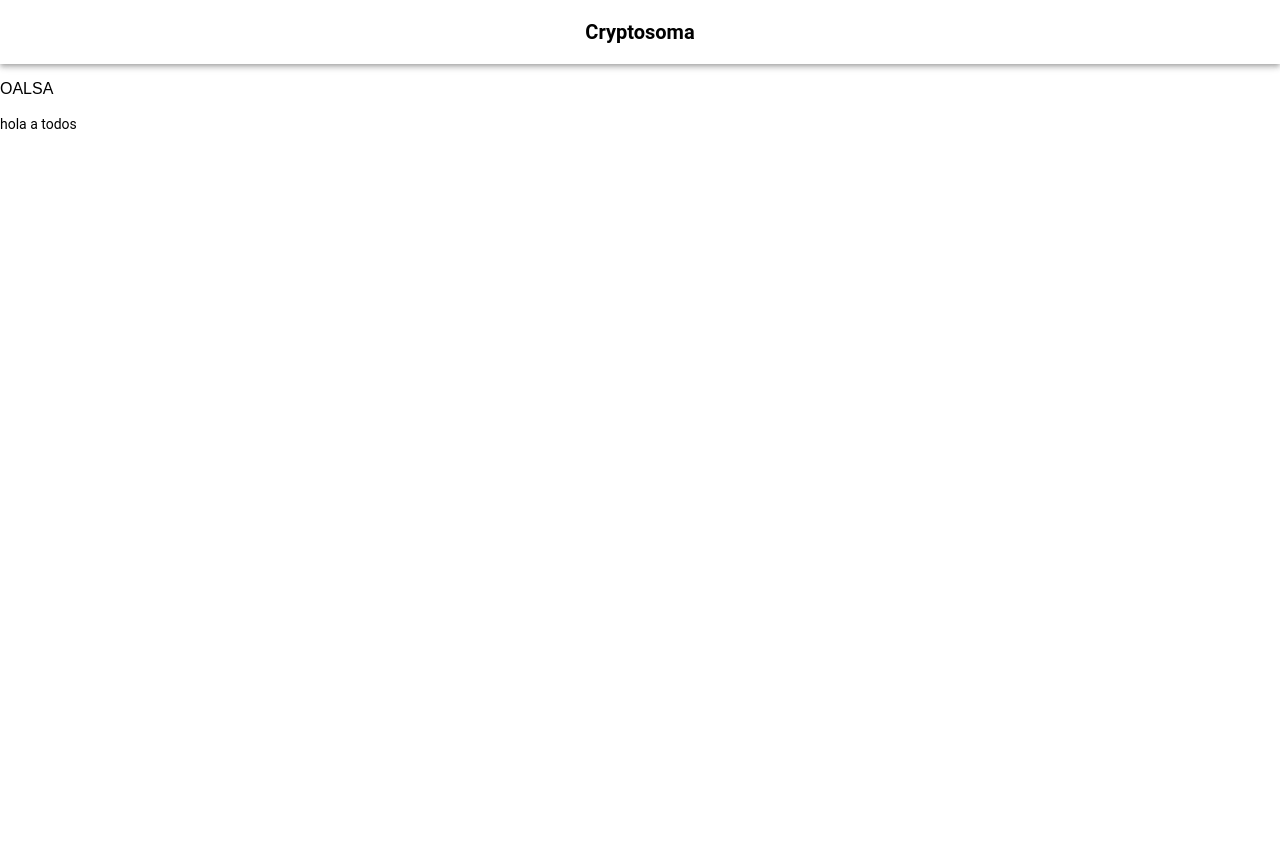
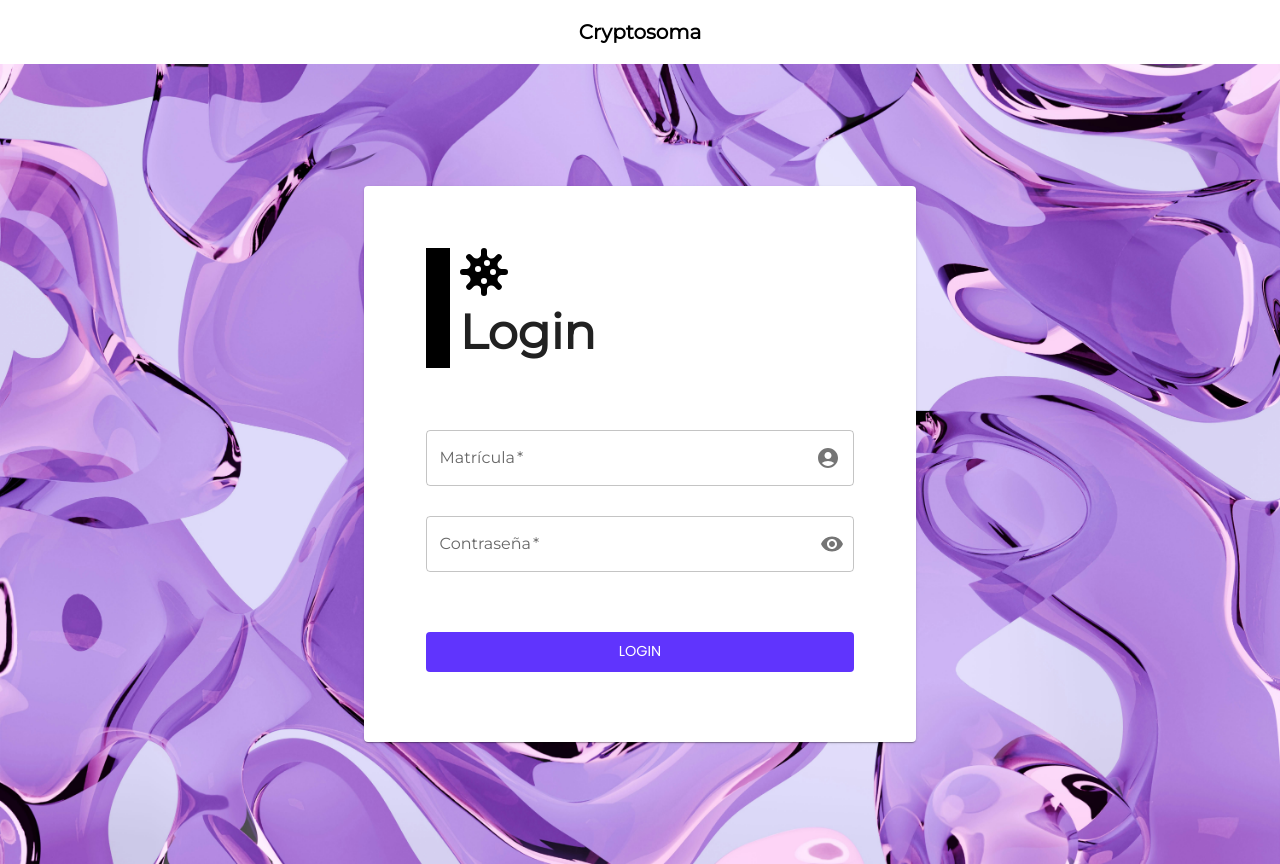
Before and after one commit to Aom29/medical-prescriptions-crypto-client, a React (Vite) app in the folder medical-prescriptions-crypto-client/: page /login in a window 1280 px wide. Before the commit the page ends 800 px from the top, so only its background shows below. Built offline with nearby package versions, Linux system fonts and the light colour scheme; some icons are missing.

Commit message:
login terminado

```diff
--- a/medical-prescriptions-crypto-client/package.json
+++ b/medical-prescriptions-crypto-client/package.json
@@ -12,6 +12,8 @@
   "dependencies": {
     "@emotion/react": "^11.14.0",
     "@emotion/styled": "^11.14.0",
+    "@fontsource/montserrat": "^5.2.6",
+    "@fontsource/poppins": "^5.2.6",
     "@mui/icons-material": "^7.1.1",
     "@mui/material": "^7.1.1",
     "react": "^19.1.0",
--- /dev/null
+++ b/medical-prescriptions-crypto-client/src/components/ButtonsMod.jsx
@@ -0,0 +1,69 @@
+import ThemeMaterialUI from '../components/ThemeMaterialUI';
+import { ThemeProvider } from '@mui/material/styles';
+import Button from '@mui/material/Button';
+import { Typography } from '@mui/material';
+
+// variant: principal-->Rosa, secundario-->Blanco
+// textCont: texto del boton
+// clickEvent: funcion que se ejecuta al hacer click (ej: () => alert('Boton presionado'))
+// width: ancho del boton (auto por defecto)
+// height: alto del boton (auto por defecto)
+// margin: margen del boton (auto por defecto)
+
+/* ejemplo de uso:
+  <ButtonsMod
+    variant='principal'
+    textCont='Eliminar'
+    width='auto'
+    height='9rem'
+    clickEvent={funcionAEjecutar}
+    startIcon={<DeleteIcon />}
+    type='submit'
+  />
+*/
+
+function ButtonsMod({ variant, textCont, clickEvent, width, height, startIcon, type }) {
+  // condicion para el color del boton
+  const buttonStyle = variant === 'principal' ? {
+    backgroundColor: '#6034FD',
+    color: '#FFFFFF',
+    width: width,
+    height: height,
+    '&:hover': {
+      backgroundColor: '#4224B0',
+      transition: '0.4s',
+    }
+  } : {
+    backgroundColor: '#FFFFFF',
+    color: '#6034FD',
+    width: width,
+    height: height,
+    '&:hover': {
+      backgroundColor: '#6034FD',
+      color: '#FFFFFF',
+      borderColor: '#FFFFFF',
+      transition: '0.4s',
+    }
+  }
+
+  return (
+    <ThemeProvider theme={ThemeMaterialUI}>
+      {/* Boton principal */}
+      <Button
+        variant='outlined'
+        startIcon={startIcon}
+        sx={buttonStyle}
+        onClick={clickEvent}
+        type={type}
+      >
+        <Typography fontFamily='Poppins' sx={{fontSize: '0.9rem'}}>
+          {textCont}
+        </Typography>
+
+      </Button>
+
+    </ThemeProvider>
+  )
+}
+
+export default ButtonsMod
--- a/medical-prescriptions-crypto-client/src/components/ThemeMaterialUI.js
+++ b/medical-prescriptions-crypto-client/src/components/ThemeMaterialUI.js
@@ -1,4 +1,6 @@
 import { createTheme } from '@mui/material/styles';
+import '@fontsource/poppins';
+import '@fontsource/montserrat';
 
 const ThemeMaterialUI = createTheme({
   palette: {
--- /dev/null
+++ b/medical-prescriptions-crypto-client/src/css/login/login.css
@@ -0,0 +1,24 @@
+.login-div {
+  background-color: black;
+  width: 3vh;
+  height: auto;
+  margin-right: 10px;
+}
+
+.login-logo-div {
+  display: flex;
+  justify-content: flex-start;
+}
+
+.login-logo {
+  width: auto;
+  height: 3rem;
+}
+
+.login-matricula-div {
+  margin-bottom: 30px;
+  width: 100%;
+  display: flex;
+  justify-content: center;
+  align-items: center;
+}
--- a/medical-prescriptions-crypto-client/src/main.css
+++ b/medical-prescriptions-crypto-client/src/main.css
@@ -1,11 +1,11 @@
 body {
   margin: 0;
-  font-family: 'Poppins', sans-serif;
+  font-family: 'Montserrat', sans-serif;
   -webkit-font-smoothing: antialiased;
   -moz-osx-font-smoothing: grayscale;
 }
 
 code {
-  font-family: source-code-pro, Menlo, Monaco, Consolas, 'Courier New',
+  font-family: 'Montserrat', 'Courier New',
     monospace;
 }
--- a/medical-prescriptions-crypto-client/src/pages/Login.jsx
+++ b/medical-prescriptions-crypto-client/src/pages/Login.jsx
@@ -1,16 +1,115 @@
+import { useState } from 'react';
 import { ThemeProvider } from '@mui/material/styles';
-import { Container, Stack, Box, Typography } from '@mui/material';
+import { Container, Stack, Box, Card, Typography, CardContent, TextField, InputAdornment, IconButton, Button } from '@mui/material';
+import { Visibility, VisibilityOff, AccountCircle } from '@mui/icons-material';
 import ThemeMaterialUI from '../components/ThemeMaterialUI.js';
 import Navbar from '../components/Navbar.jsx';
+import ButtonsMod from '../components/ButtonsMod.jsx';
+
+import '../css/login/login.css';
+import background from '../img/background.jpg';
+import logo from '../img/virus2.svg';
 
 const Login = () => {
-    return (
-        <ThemeProvider theme={ThemeMaterialUI}>
-            <Navbar/>
-            <p>OALSA</p>
-            <Typography variant='body2'>hola a todos</Typography>
-        </ThemeProvider>
-    );
+  const [showPassword, setShowPassword] = useState(false);
+
+  const togglePasswordVisibility = () => {
+    setShowPassword((prev) => !prev);
+  };
+
+  return (
+    <ThemeProvider theme={ThemeMaterialUI}>
+      <Navbar/>
+      <Box sx={{
+          width: '100%',
+          height: '100vh',
+          backgroundImage: `url(${background})`,
+          backgroundSize: 'cover',
+          backgroundPosition: 'center',
+          backgroundRepeat: 'no-repeat',
+        }}
+      >
+        <Container sx={{ display: 'flex', justifyContent: 'center', alignItems: 'center', minHeight: '100vh' }}>
+          <Card sx= {{ width: { xs: '70%', md: '40%'}, padding: '4%'}}>
+            <CardContent>
+              <Stack direction='row'>
+                <div className='login-div'/>
+                <Stack direction='column'>
+                  <div className='login-logo-div'>
+                    <img src={logo} alt='Logo' className='login-logo'/>
+                  </div>
+                  <Typography fontSize='3rem' fontWeight='800' >
+                    Login
+                  </Typography>
+                </Stack>
+              </Stack>
+            </CardContent>
+
+            <CardContent>
+              <Stack direction='column' sx= {{ marginTop: '30px', marginBottom: '30px'  }}>
+                <div className='login-matricula-div'>
+                  <TextField
+                    sx={{ width: '100%' }}
+                    required
+                    variant='outlined'
+                    label='Matrícula'
+                    placeholder='Ej. 2025449933'
+                    slotProps={{
+                      input: {
+                        endAdornment: (
+                          <InputAdornment position='end'>
+                            <AccountCircle />
+                          </InputAdornment>
+                        ),
+                      },
+                    }}
+                  />
+                </div>
+
+                <div className='login-matricula-div'>
+                  <TextField
+                    sx= {{ width: '100%' }}
+                    required
+                    variant='outlined'
+                    type={showPassword ? 'text' : 'password'}
+                    label='Contraseña'
+                    placeholder='Ingresa tu contraseña'
+                    slotProps={{
+                      input: {
+                        endAdornment: (
+                          <InputAdornment position='end'>
+                            <IconButton
+                              onClick={togglePasswordVisibility}
+                              edge='end'
+                              aria-label='mostrar/ocultar contraseña'
+                            >
+                              {showPassword ? <VisibilityOff /> : <Visibility />}
+                            </IconButton>
+                          </InputAdornment>
+                        ),
+                      },
+                    }}
+                  />
+                </div>
+              </Stack>
+
+              <Box sx={{ display: 'flex', width: '100%', justifyContent: 'center' }}>
+                <ButtonsMod
+                  variant='principal'
+                  textCont='Login'
+                  width='100%'
+                  height='2.5rem'
+                  clickEvent=''
+                  type='submit'
+                />
+              </Box>
+
+            </CardContent>
+          </Card>
+        </Container>
+      </Box>
+    </ThemeProvider>
+  );
 }
 
 export default Login;
```
Also changed, not shown: medical-prescriptions-crypto-client/src/img/background.jpg (added), 1 other file (tests, documents, lock files or other folders).
